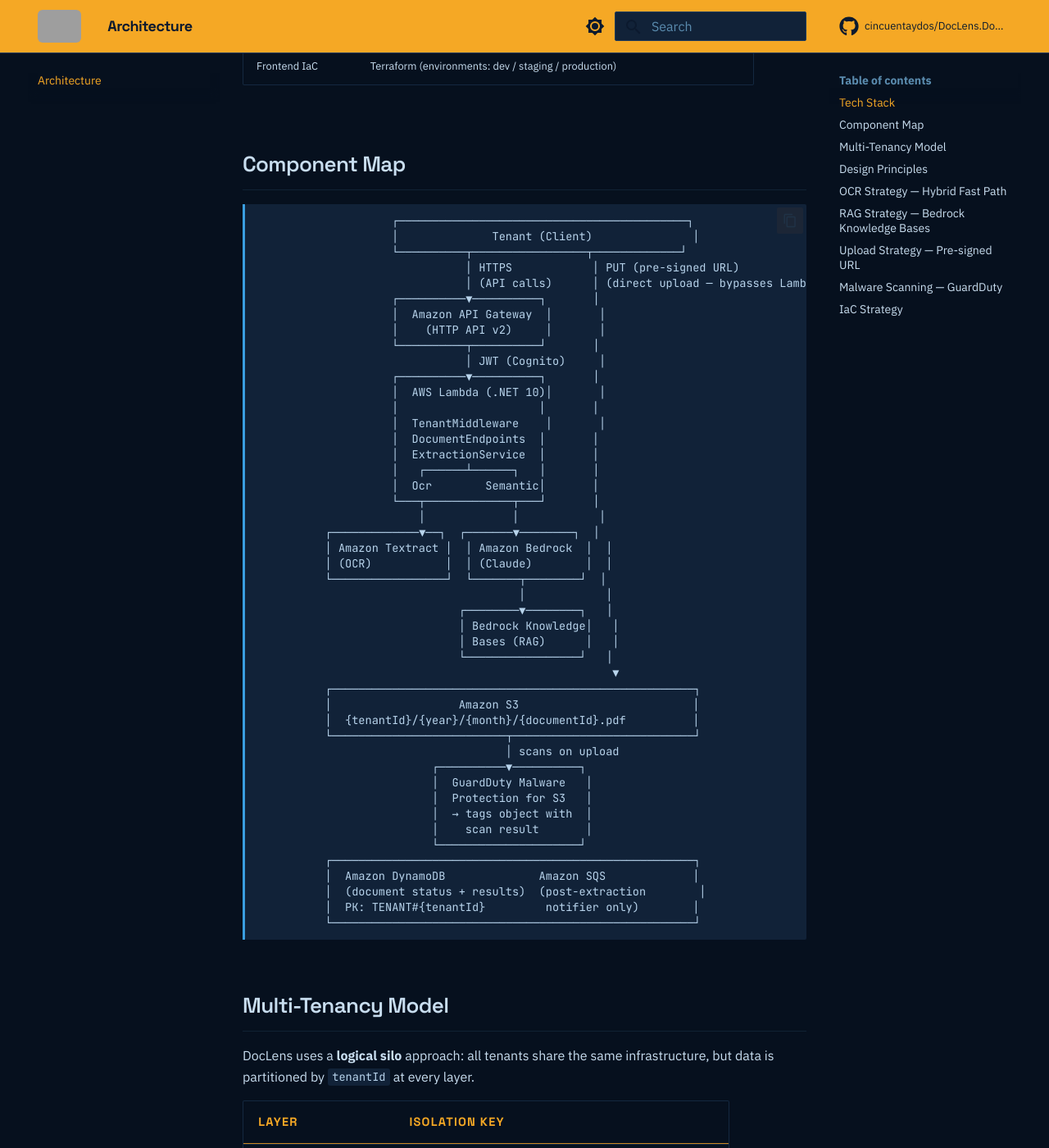
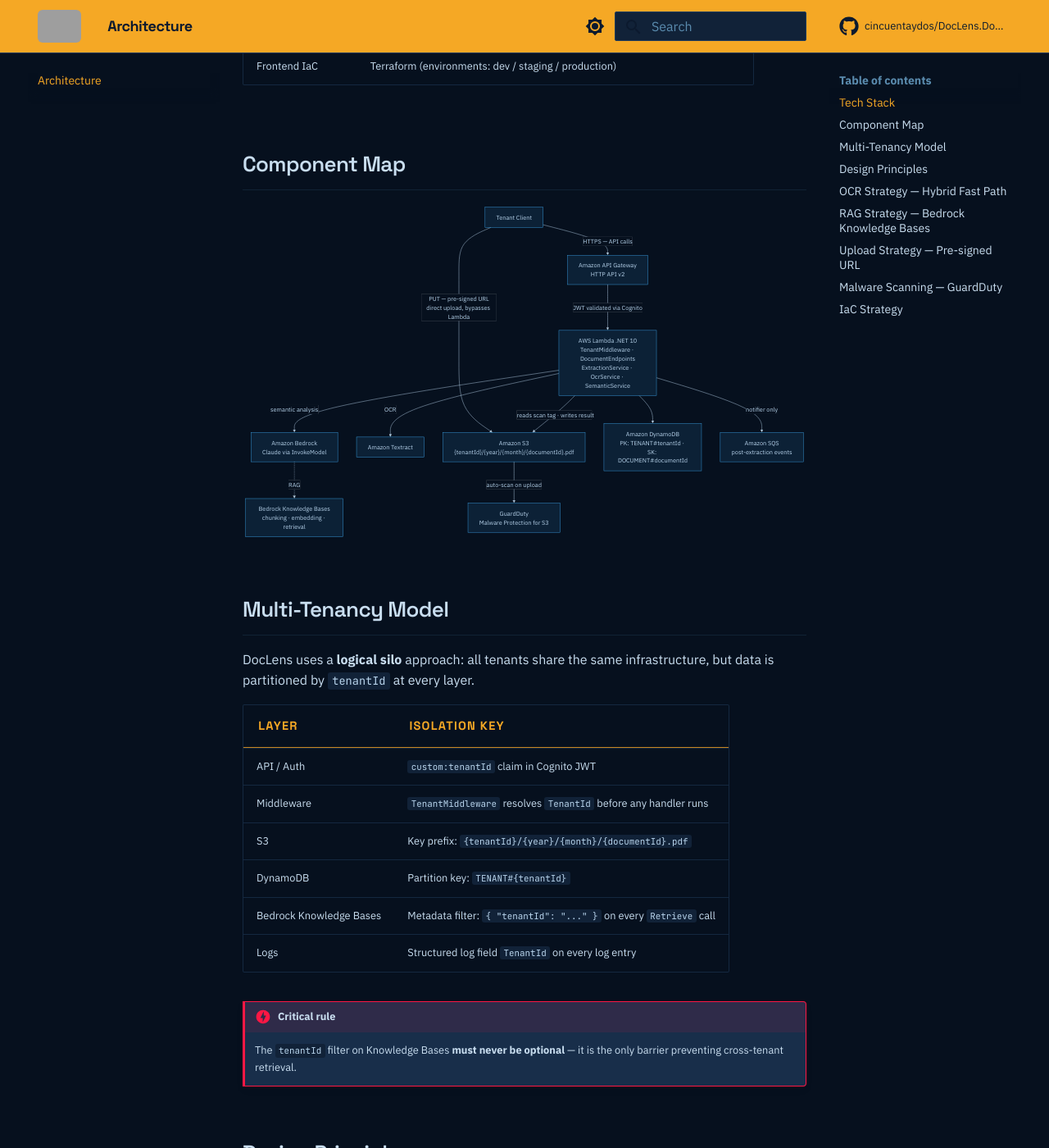
Before and after one commit to cincuentaydos/DocLens.Docs, an MkDocs documentation site: the page built from docs/architecture.md, in a window 1280 px wide and 1400 px high, scrolled down 923 px. Shown: the whole window at 82% size. Built offline with MkDocs 1.6.1 and Material for MkDocs 9.7.7, drawn with Linux system fonts in a browser that asks for light colours; comment, search, counter and statistics services are not loaded; grey boxes are pictures that could not be loaded.

Commit message:
fixing map format

````diff
--- a/docs/architecture.md
+++ b/docs/architecture.md
@@ -21,53 +21,24 @@
 
 ## Component Map
 
-```
-                    ┌───────────────────────────────────────────┐
-                    │              Tenant (Client)               │
-                    └──────────┬─────────────────┬─────────────┘
-                               │ HTTPS            │ PUT (pre-signed URL)
-                               │ (API calls)      │ (direct upload — bypasses Lambda)
-                    ┌──────────▼──────────┐       │
-                    │  Amazon API Gateway  │       │
-                    │    (HTTP API v2)     │       │
-                    └──────────┬──────────┘       │
-                               │ JWT (Cognito)     │
-                    ┌──────────▼──────────┐       │
-                    │  AWS Lambda (.NET 10)│       │
-                    │                     │       │
-                    │  TenantMiddleware    │       │
-                    │  DocumentEndpoints  │       │
-                    │  ExtractionService  │       │
-                    │   ┌──────┴──────┐   │       │
-                    │  Ocr        Semantic│       │
-                    └───┬─────────────┬───┘       │
-                        │             │            │
-          ┌─────────────▼──┐  ┌───────▼────────┐  │
-          │ Amazon Textract │  │ Amazon Bedrock  │  │
-          │ (OCR)           │  │ (Claude)        │  │
-          └─────────────────┘  └───────┬────────┘  │
-                                       │            │
-                              ┌────────▼────────┐   │
-                              │ Bedrock Knowledge│   │
-                              │ Bases (RAG)      │   │
-                              └─────────────────┘   │
-                                                     ▼
-          ┌──────────────────────────────────────────────────────┐
-          │                   Amazon S3                          │
-          │  {tenantId}/{year}/{month}/{documentId}.pdf          │
-          └──────────────────────────┬───────────────────────────┘
-                                     │ scans on upload
-                          ┌──────────▼──────────┐
-                          │  GuardDuty Malware   │
-                          │  Protection for S3   │
-                          │  → tags object with  │
-                          │    scan result       │
-                          └─────────────────────┘
-          ┌──────────────────────────────────────────────────────┐
-          │  Amazon DynamoDB              Amazon SQS             │
-          │  (document status + results)  (post-extraction        │
-          │  PK: TENANT#{tenantId}         notifier only)        │
-          └──────────────────────────────────────────────────────┘
+```mermaid
+graph TD
+    Client["Tenant Client"]
+
+    Client -->|"HTTPS — API calls"| APIGW["Amazon API Gateway\nHTTP API v2"]
+    Client -->|"PUT — pre-signed URL\ndirect upload, bypasses Lambda"| S3
+
+    APIGW -->|"JWT validated via Cognito"| Lambda["AWS Lambda .NET 10\nTenantMiddleware · DocumentEndpoints\nExtractionService · OcrService · SemanticService"]
+
+    Lambda -->|"OCR"| Textract["Amazon Textract"]
+    Lambda -->|"semantic analysis"| Bedrock["Amazon Bedrock\nClaude via InvokeModel"]
+    Bedrock -.->|"RAG"| KB["Bedrock Knowledge Bases\nchunking · embedding · retrieval"]
+
+    Lambda -->|"reads scan tag · writes result"| S3["Amazon S3\n{tenantId}/{year}/{month}/{documentId}.pdf"]
+    S3 -->|"auto-scan on upload"| GD["GuardDuty\nMalware Protection for S3"]
+
+    Lambda --> DDB["Amazon DynamoDB\nPK: TENANT#tenantId · SK: DOCUMENT#documentId"]
+    Lambda -->|"notifier only"| SQS["Amazon SQS\npost-extraction events"]
 ```
 
 ## Multi-Tenancy Model
--- a/mkdocs.yml
+++ b/mkdocs.yml
@@ -45,6 +45,9 @@ theme:
 extra_css:
   - stylesheets/extra.css
 
+extra_javascript:
+  - https://unpkg.com/mermaid@10/dist/mermaid.min.js
+
 plugins:
   - search
 
@@ -55,7 +58,11 @@ markdown_extensions:
       pygments_lang_class: true
   - pymdownx.inlinehilite
   - pymdownx.snippets
-  - pymdownx.superfences
+  - pymdownx.superfences:
+      custom_fences:
+        - name: mermaid
+          class: mermaid
+          format: !!python/name:pymdownx.superfences.fence_code_format
   - pymdownx.details
   - pymdownx.tabbed:
       alternate_style: true
````
